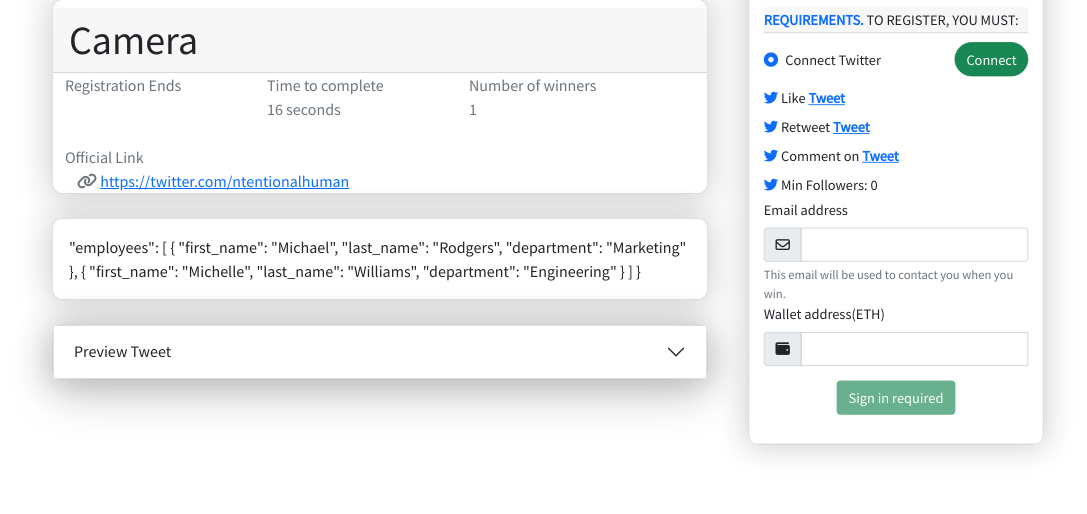
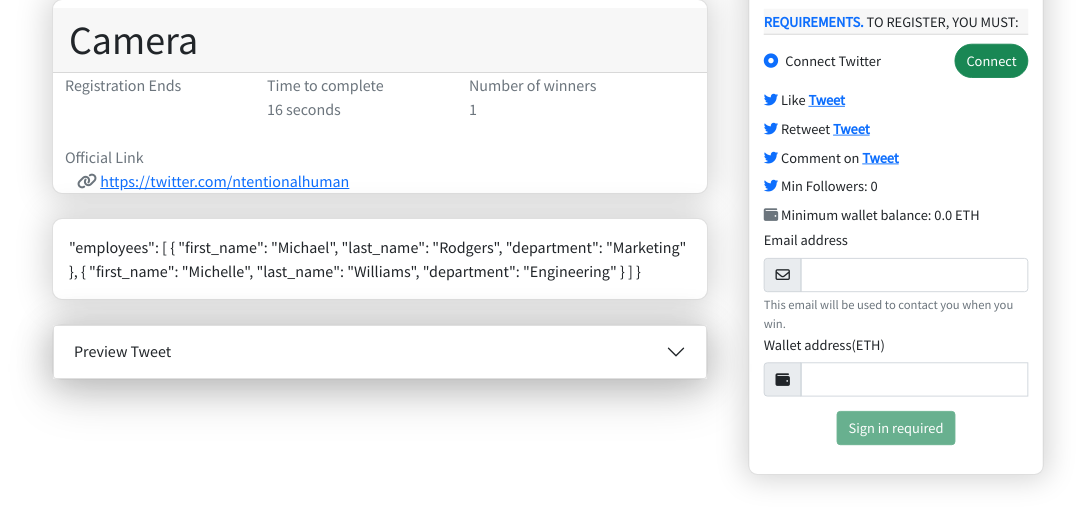
Before and after one commit to HectorGitt/twitter-mint, a Django app: page /project/94550245-4431-4876-9888-67dede033c91/ in a window 1280 px wide. Shown: the part 225-739 px from the top of the page, without its empty margins (90-1177 px from the left). Run offline with Django 4.2, Linux system fonts and the light colour scheme; data comes from the database, SQL or seed files in the repository; some libraries are stand-ins or nearby versions.

Commit message:
optimized code

```diff
--- a/mint/templates/mint/project.html
+++ b/mint/templates/mint/project.html
@@ -132,7 +132,14 @@
                         </p>
                     </div>
                     {% endif %}
-
+                    {% if context.least_wallet_balance != 0 or context.wallet_type != 'NIL'  %}
+                    <div class='balance d-flex justify-content-between'>
+                      <p>
+                        <i class="fa-solid fa-wallet text-secondary"></i>
+                        Minimum wallet balance: {{context.least_wallet_balance}} {{context.wallet_type}}
+                      </p>
+                    </div>
+                    {% endif %}
                     <form class=' complete_form' method='POST' >
                       {% csrf_token %}
                       <div class="">
@@ -170,7 +177,7 @@
                           Please enter valid wallet id.
                         </div>
                         <div class="valid-feedback">
-                          Looks good! Balance:
+                          Looks good!
                         </div>
 
                         </div>
@@ -383,37 +390,19 @@
         }
       }
       )
-      $("#eth").on("input", function() {
+      $("#eth").on("input load", function() {
         $('button[type="submit"]').attr('disabled', true)
         address = $('#eth').val()
         isEthereum = Web3.utils.isAddress(address)
         if (isEthereum){
-          const web3 = new Web3(new Web3.providers.HttpProvider("https://mainnet.infura.io/v3/35802e8eee3c46d6b2b169386dd064c8"))
-          web3.eth.getBalance(address, function(err, result) {
-          if (err) {
-            console.log(err)
-          } else {
-            console.log(web3.utils.fromWei(result, "ether") + " ETH")
-            $('.valid-feedback').text(`Wallet Balance: ${web3.utils.fromWei(result, "ether")} ETH`)
-            if (({{context.least_wallet_balance}}) <= (web3.utils.fromWei(result, "ether")) ){
-              $('button[type="submit"]').attr('disabled', false)
-              console.log('hi')
-              $('button[type="submit"]').attr('disabled', false)
-            }else{
-              $('#eth').removeClass('is-valid')
-              $('#eth').addClass('is-invalid')
-              $('.invalid-feedback').text(`Wallet Balance: ${web3.utils.fromWei(result, "ether")} ETH, Required: {{context.least_wallet_balance}} ETH`)
-            }
-          }
-        })
+          $('.valid-feedback').text('Looks good!')
           $('#eth').removeClass('is-invalid')
           $('#eth').addClass('is-valid')
-
+          $('button[type="submit"]').attr('disabled', false)
 
         } else {
           $('#eth').removeClass('is-valid')
           $('#eth').addClass('is-invalid')
-          $('button[type="submit"]').attr('disabled', true)
 
         }
       }
@@ -512,8 +501,45 @@
           $('.complete_form').submit(
             function(e){
               e.preventDefault()
-              submit(e)
+              $('.complete_loader').append("<div class='d-flex align-items-center spinner-border spinner9 text-dark position-absolute' role='status' style='right: 5%; top: 20px; '><span class='sr-only'>Loading...</span></div>")
+              $('button[type="submit"]').attr('disabled', true)
+              address = $('#eth').val()
+              isEthereum = Web3.utils.isAddress(address)
+              if (isEthereum){
+                const web3 = new Web3(new Web3.providers.HttpProvider("https://mainnet.infura.io/v3/35802e8eee3c46d6b2b169386dd064c8"))
+                web3.eth.getBalance(address, function(err, result) {
+                if (err) {
+                  console.log(err)
+                  $('.spinner9').remove()
+                } else {
+                  console.log(web3.utils.fromWei(result, "ether") + " ETH")
+                  if (({{context.least_wallet_balance}}) <= (web3.utils.fromWei(result, "ether")) ){
+                    $('.valid-feedback').text(`Wallet Balance: ${web3.utils.fromWei(result, "ether")} ETH`)
+                    $('button[type="submit"]').attr('disabled', false)
+                    $('.spinner9').remove()
+                    submit(e)
+
+                  }else{
+                    $('#eth').removeClass('is-valid')
+                    $('#eth').addClass('is-invalid')
+                    $('.invalid-feedback').text(`Wallet Balance: ${web3.utils.fromWei(result, "ether")} ETH, Required: {{context.least_wallet_balance}} ETH`)
+                    $('.spinner9').remove()
+                  }
+                }
+              })
+                $('#eth').removeClass('is-invalid')
+                $('#eth').addClass('is-valid')
+
+
+              } else {
+                $('#eth').removeClass('is-valid')
+                $('#eth').addClass('is-invalid')
+                $('button[type="submit"]').attr('disabled', true)
+
+              }
+
             }
+
           )
       </script>
       {% endif %}
```
